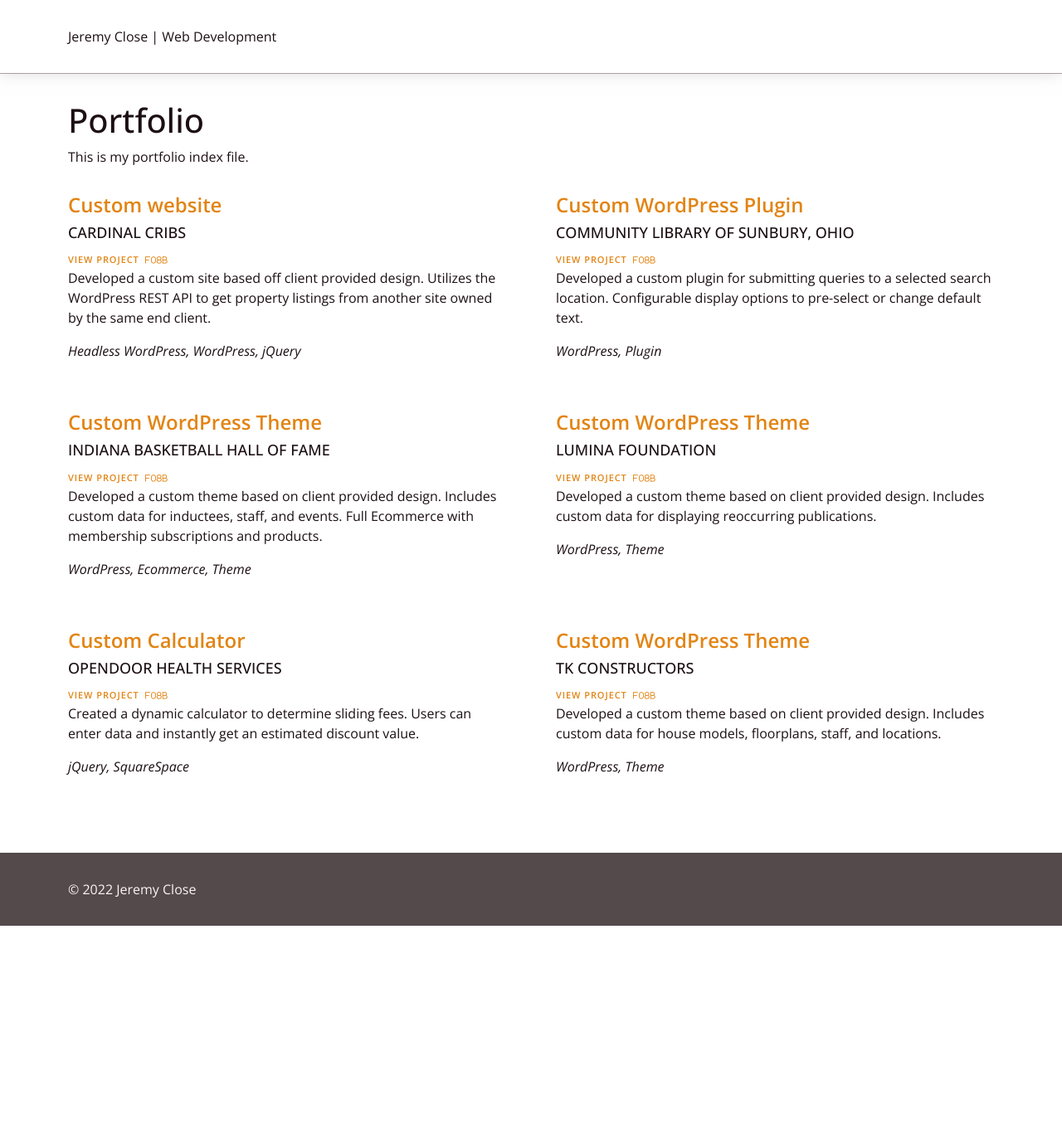
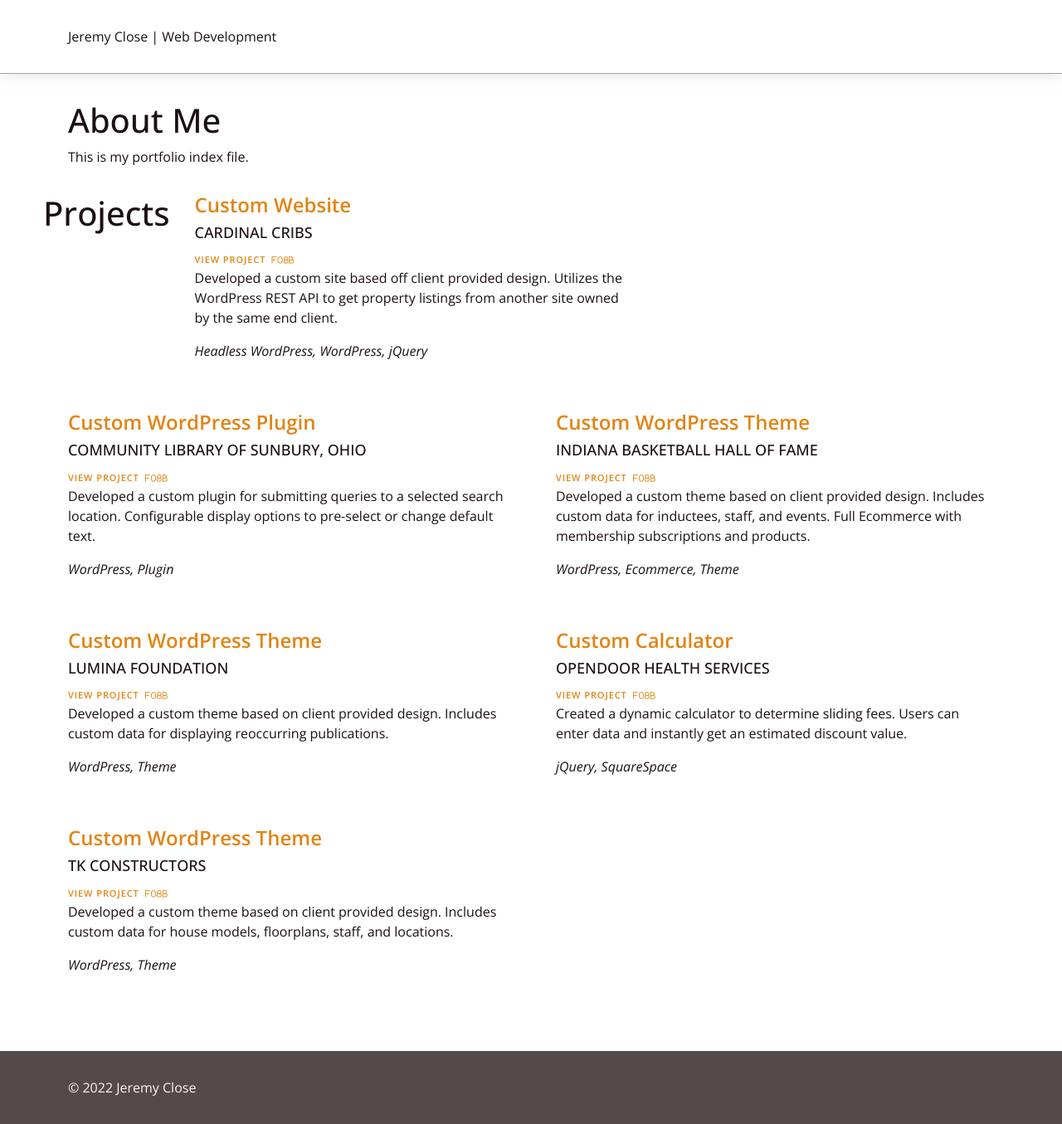
Before and after one commit to jkclose/jkclose.github.io, a Jekyll site: the page built from index.html, in a window 1280 px wide. Shown: the whole page at 83% size. Built offline with Jekyll 4.4.1, drawn with Linux system fonts in a browser that asks for light colours; before the commit the page ends 1116 px from its top, so only the background shows below that.

Commit message:
Project Collection testing

```diff
--- a/_includes/projects.html
+++ b/_includes/projects.html
@@ -1,9 +1,10 @@
 {% if site.projects %}
 <div class="items">
+    <h1>Projects</h1>
     {% for project in site.projects %}
     <article class="item">
         <header>
-            <h3>{{ project.title }}</h3>
+            <h2>{{ project.title }}</h2>
             <h4>{{ project.client }}</h4>
             <div class="project_link"><a target="_blank" href="{{ project.project-url }}">View project</a></div>
         </header>
--- a/_layouts/default.html
+++ b/_layouts/default.html
@@ -2,6 +2,9 @@
 <html lang="en">
 <head>
     <meta charset="utf-8">
+    <meta http-equiv="X-UA-Compatible" content="IE=edge">
+    <meta name="viewport" content="width=device-width, initial-scale=1.0">
+
     <title>{{ page.title }}</title>
 
     <link rel="stylesheet" href="/css/style.css">
--- a/css/style.scss
+++ b/css/style.scss
@@ -102,7 +102,7 @@ body {
 		}
 
 		header {
-			h3 {
+			h2 {
 				font-size: 1.5rem;
 				font-weight: 600;
 				color: $primary;
--- a/index.html
+++ b/index.html
@@ -1,5 +1,5 @@
 ---
-title: Portfolio
+title: About Me
 ---
 
 This is my portfolio index file.
```
Also changed, not shown: _projects/cardinalcribs.md (+1 -1 lines).
